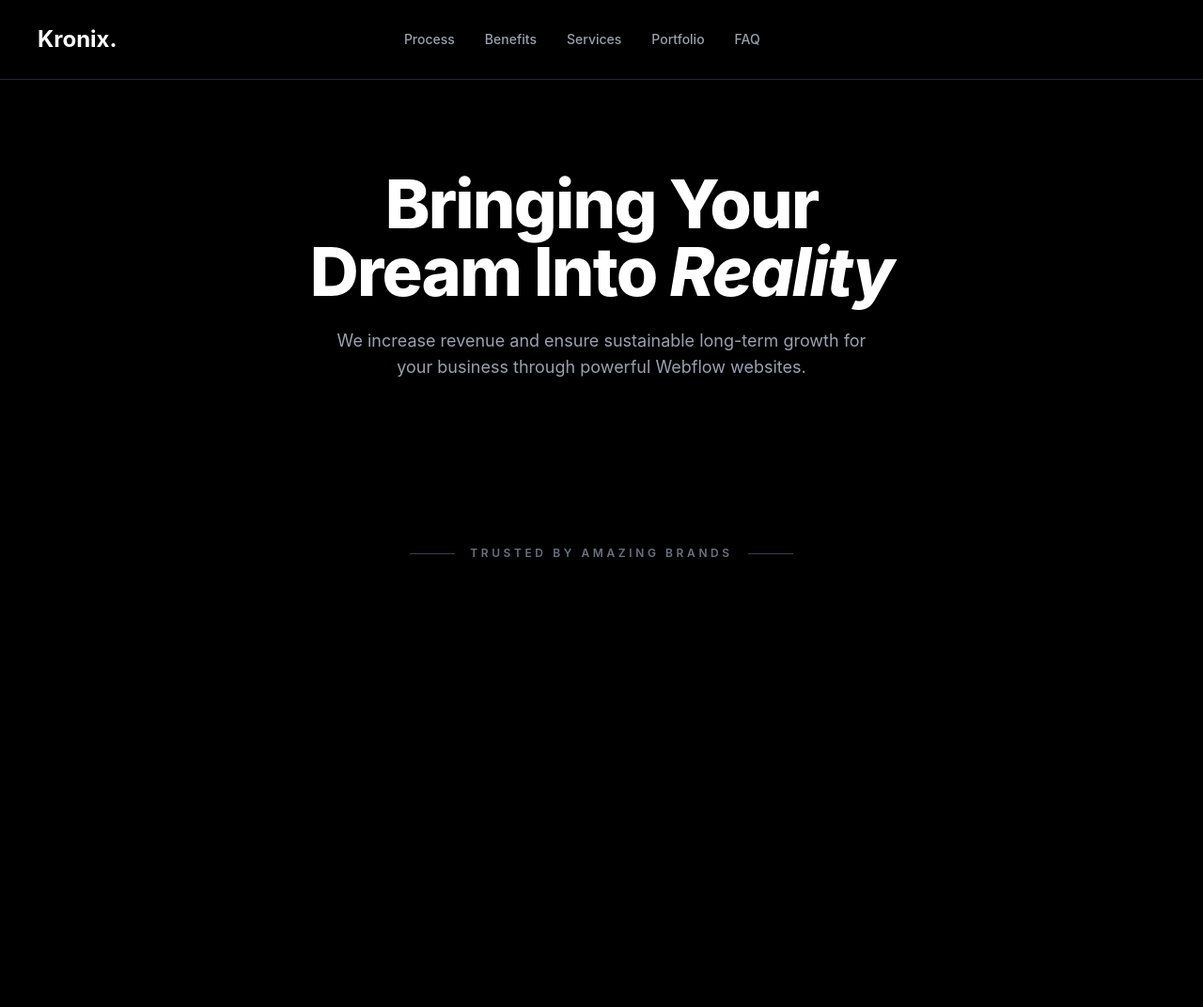
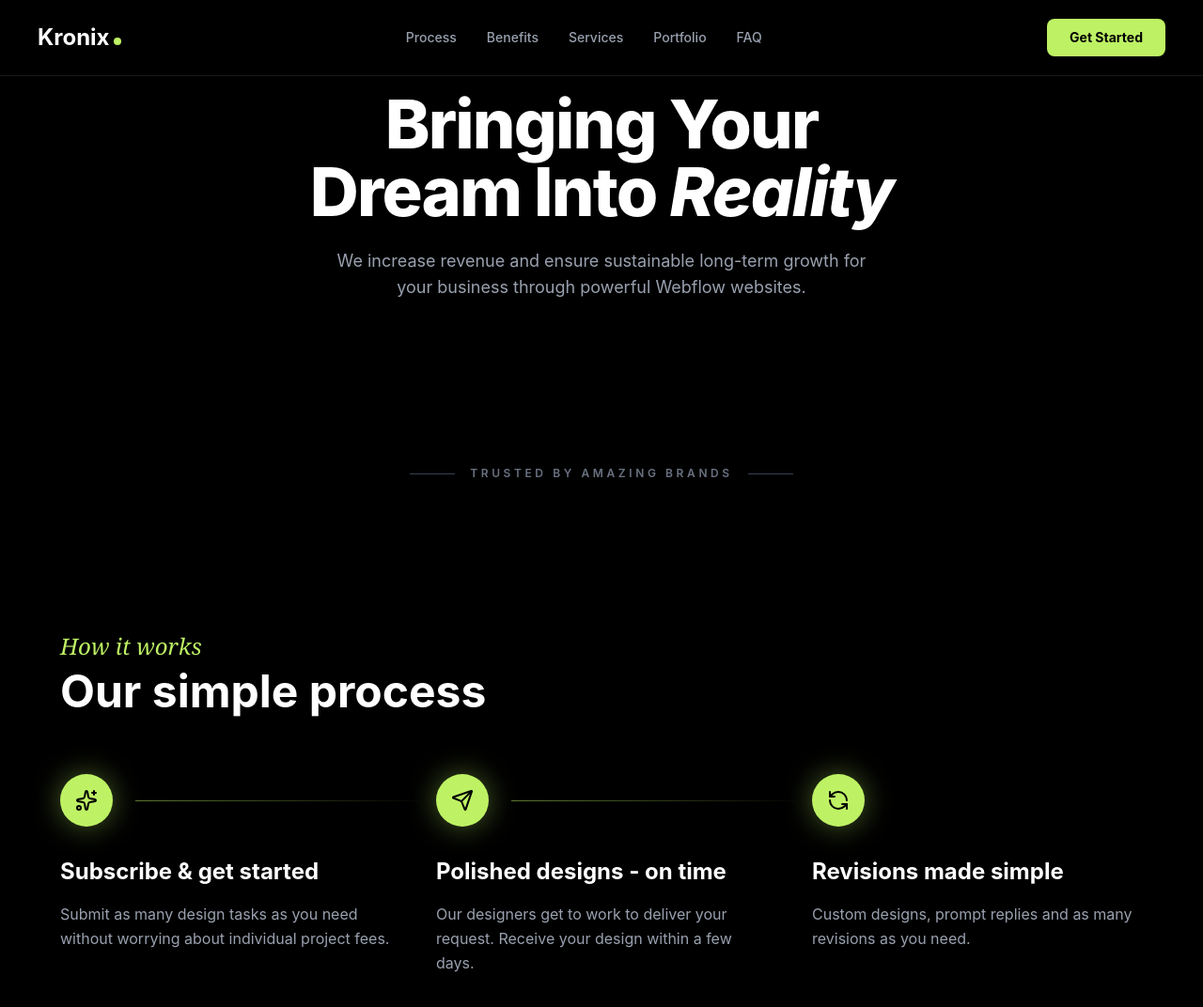
Before and after one commit to Erandi-Hans/kronix-agency, a React (Vite) app: page / in a window 1280 px wide. Shown: the top 1072 px of the page at 94% size. Before the commit the page ends 800 px from the top, so only its background shows below. Built offline with nearby package versions, Linux system fonts and the light colour scheme.

Commit message:
Initial implementation of Process section and navigation

```diff
--- a/src/App.jsx
+++ b/src/App.jsx
@@ -1,12 +1,13 @@
 import Navbar from './components/Navbar';
 import Hero from './components/Hero';
+import Process from './components/Process';
 
 function App() {
   return (
     <div className="min-h-screen bg-black overflow-x-hidden">
       <Navbar />
       <Hero />
-      {/* අනිත් sections පස්සේ මෙතනට දාමු */}
+      <Process />
     </div>
   );
 }
--- a/src/components/Navbar.jsx
+++ b/src/components/Navbar.jsx
@@ -2,23 +2,72 @@ import { Menu, X } from 'lucide-react';
 import { useState } from 'react';
 
 const Navbar = () => {
+  const [isOpen, setIsOpen] = useState(false);
+
+  // මෙනු එකේ ලිංක් ටික ලේසියෙන් මැනේජ් කරන්න Array එකක් පාවිච්චි කරමු
+  const navLinks = [
+    { name: 'Process', href: '#process' },
+    { name: 'Benefits', href: '#benefits' },
+    { name: 'Services', href: '#services' },
+    { name: 'Portfolio', href: '#portfolio' },
+    { name: 'FAQ', href: '#faq' },
+  ];
+
   return (
-    <nav className="flex justify-between items-center py-6 px-10 border-b border-gray-800">
-      <div className="text-2xl font-bold text-white">
-        Kronix<span className="text-primary">.</span>
+    <nav className="fixed top-0 w-full z-50 bg-black/80 backdrop-blur-md border-b border-white/10">
+      <div className="max-w-7xl mx-auto px-6 md:px-10 py-5 flex justify-between items-center">
+
+        {/* Logo */}
+        <div className="text-2xl font-bold text-white flex items-center gap-1 cursor-pointer">
+          Kronix<span className="h-2 w-2 bg-[#bef264] rounded-full mt-2"></span>
+        </div>
+
+        {/* Desktop Links - අර UI එකේ විදිහටම */}
+        <div className="hidden md:flex gap-8 text-sm font-medium text-gray-400">
+          {navLinks.map((link) => (
+            <a
+              key={link.name}
+              href={link.href}
+              className="hover:text-[#bef264] transition-colors duration-300"
+            >
+              {link.name}
+            </a>
+          ))}
+        </div>
+
+        {/* Desktop CTA Button */}
+        <div className="hidden md:block">
+          <button className="bg-[#bef264] text-black px-6 py-2.5 rounded-lg font-bold text-sm hover:shadow-[0_0_20px_rgba(190,242,100,0.3)] transition-all active:scale-95">
+            Get Started
+          </button>
+        </div>
+
+        {/* Mobile Menu Toggle Button */}
+        <div className="md:hidden flex items-center">
+          <button onClick={() => setIsOpen(!isOpen)} className="text-white">
+            {isOpen ? <X size={28} /> : <Menu size={28} />}
+          </button>
+        </div>
       </div>
 
-      <div className="hidden md:flex gap-8 text-sm font-medium text-gray-400">
-        <a href="#" className="hover:text-white">Process</a>
-        <a href="#" className="hover:text-white">Benefits</a>
-        <a href="#" className="hover:text-white">Services</a>
-        <a href="#" className="hover:text-white">Portfolio</a>
-        <a href="#" className="hover:text-white">FAQ</a>
-      </div>
-
-      <button className="bg-primary text-black px-6 py-2 rounded-full font-bold text-sm">
-        Get Started
-      </button>
+      {/* Mobile Menu Overlay - ෆෝන් එකට විතරයි */}
+      {isOpen && (
+        <div className="md:hidden bg-black border-b border-white/10 px-6 py-8 flex flex-col gap-6 animate-in fade-in slide-in-from-top duration-300">
+          {navLinks.map((link) => (
+            <a
+              key={link.name}
+              href={link.href}
+              onClick={() => setIsOpen(false)} // ක්ලික් කළාම මෙනු එක වැහෙනවා
+              className="text-lg text-gray-300 hover:text-[#bef264]"
+            >
+              {link.name}
+            </a>
+          ))}
+          <button className="bg-[#bef264] text-black px-6 py-3 rounded-lg font-bold w-full">
+            Get Started
+          </button>
+        </div>
+      )}
     </nav>
   );
 };
--- /dev/null
+++ b/src/components/Process.jsx
@@ -0,0 +1,68 @@
+import { motion } from 'framer-motion';
+import { Sparkles, Send, RefreshCcw } from 'lucide-react';
+
+const Process = () => {
+  const steps = [
+    {
+      title: "Subscribe & get started",
+      desc: "Submit as many design tasks as you need without worrying about individual project fees.",
+      icon: <Sparkles className="text-black" size={24} />
+    },
+    {
+      title: "Polished designs - on time",
+      desc: "Our designers get to work to deliver your request. Receive your design within a few days.",
+      icon: <Send className="text-black" size={24} />
+    },
+    {
+      title: "Revisions made simple",
+      desc: "Custom designs, prompt replies and as many revisions as you need.",
+      icon: <RefreshCcw className="text-black" size={24} />
+    }
+  ];
+
+  return (
+    <section id="process" className="py-24 px-6 md:px-10 bg-black relative overflow-hidden">
+      {/* Background එකේ ලාවට පේන Glow එකක් */}
+      <div className="absolute top-1/2 left-1/2 -translate-x-1/2 -translate-y-1/2 w-full h-full bg-[#bef264]/5 blur-[120px] -z-10 rounded-full" />
+
+      <div className="max-w-6xl mx-auto">
+        {/* Section Heading */}
+        <div className="mb-16">
+            <h2 className="text-[#bef264] font-serif italic text-2xl mb-2">How it works</h2>
+            <h3 className="text-4xl md:text-5xl font-bold text-white">Our simple process</h3>
+        </div>
+
+        <div className="flex flex-col md:flex-row justify-between gap-12 relative">
+          {steps.map((step, index) => (
+            <motion.div
+              key={index}
+              initial={{ opacity: 0, y: 20 }}
+              whileInView={{ opacity: 1, y: 0 }}
+              viewport={{ once: true }}
+              transition={{ delay: index * 0.2, duration: 0.5 }}
+              className="flex-1 relative z-10"
+            >
+              {/* Icon Circle */}
+              <div className="w-14 h-14 bg-[#bef264] rounded-full flex items-center justify-center mb-8 shadow-[0_0_30px_rgba(190,242,100,0.4)] transition-transform hover:scale-110">
+                {step.icon}
+              </div>
+
+              {/* Text Content */}
+              <h3 className="text-2xl font-bold text-white mb-4">{step.title}</h3>
+              <p className="text-gray-400 text-base leading-relaxed max-w-sm">
+                {step.desc}
+              </p>
+
+              {/* Connecting Line (Desktop Only) */}
+              {index < 2 && (
+                <div className="hidden md:block absolute top-7 left-20 w-[calc(100%-40px)] h-[1px] bg-gradient-to-r from-[#bef264]/50 to-transparent -z-10"></div>
+              )}
+            </motion.div>
+          ))}
+        </div>
+      </div>
+    </section>
+  );
+};
+
+export default Process;
```
